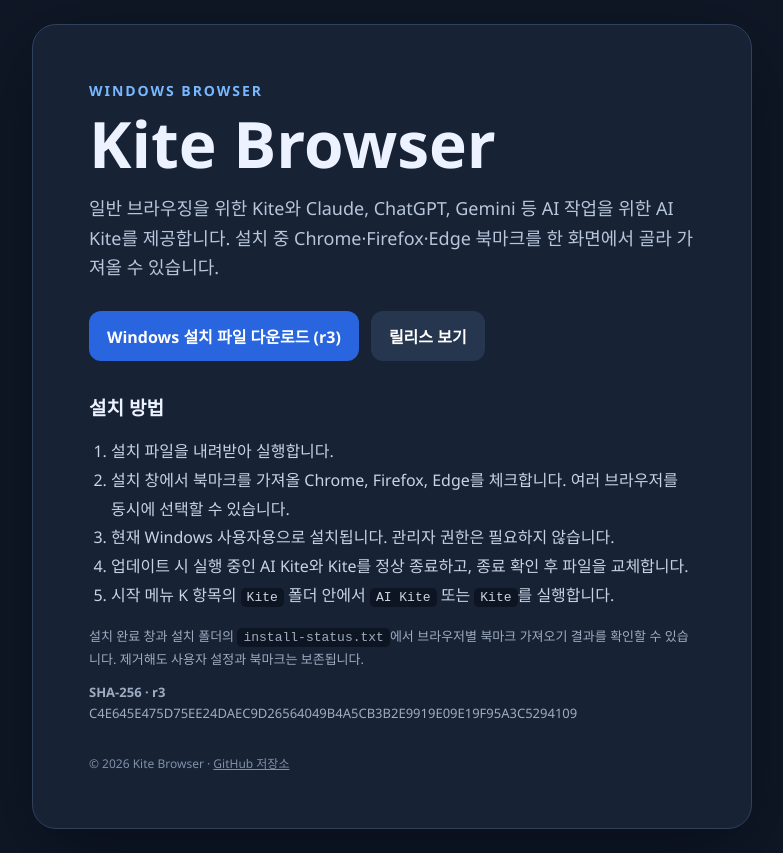
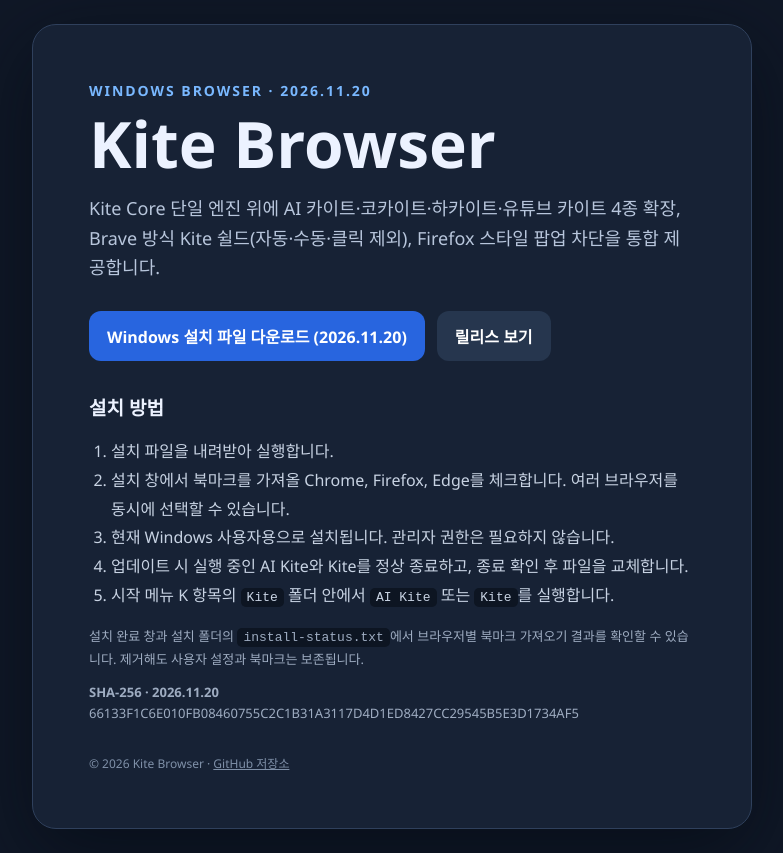
Before and after one commit to ReachToWisdom/Kite-Browser, a plain HTML site: page index.html in a window 1280 px wide. Shown: the whole page, without its empty margins (248-1031 px from the left). Drawn offline with Linux system fonts and the light colour scheme.

Commit message:
Release Kite Browser 2026.11.20 (Core + 4 Extensions SSOT, Shields, UI & QA fixes)

```diff
--- a/index.html
+++ b/index.html
@@ -25,11 +25,11 @@
 </head>
 <body>
   <main>
-    <div class="mark">Windows browser</div>
+    <div class="mark">Windows browser · 2026.11.20</div>
     <h1>Kite Browser</h1>
-    <p class="lead">일반 브라우징을 위한 Kite와 Claude, ChatGPT, Gemini 등 AI 작업을 위한 AI Kite를 제공합니다. 설치 중 Chrome·Firefox·Edge 북마크를 한 화면에서 골라 가져올 수 있습니다.</p>
+    <p class="lead">Kite Core 단일 엔진 위에 AI 카이트·코카이트·하카이트·유튜브 카이트 4종 확장, Brave 방식 Kite 쉴드(자동·수동·클릭 제외), Firefox 스타일 팝업 차단을 통합 제공합니다.</p>
     <div class="actions">
-      <a class="button" href="Kite-Browser-Setup-2026.11.07-r3.exe">Windows 설치 파일 다운로드 (r3)</a>
+      <a class="button" href="Kite-Browser-Setup-2026.11.20.exe">Windows 설치 파일 다운로드 (2026.11.20)</a>
       <a class="button secondary" href="https://github.com/ReachToWisdom/Kite-Browser/releases">릴리스 보기</a>
     </div>
     <h2>설치 방법</h2>
@@ -39,10 +39,9 @@
       <li>현재 Windows 사용자용으로 설치됩니다. 관리자 권한은 필요하지 않습니다.</li>
       <li>업데이트 시 실행 중인 AI Kite와 Kite를 정상 종료하고, 종료 확인 후 파일을 교체합니다.</li>
       <li>시작 메뉴 K 항목의 <code>Kite</code> 폴더 안에서 <code>AI Kite</code> 또는 <code>Kite</code>를 실행합니다.</li>
-
     </ol>
     <p class="note">설치 완료 창과 설치 폴더의 <code>install-status.txt</code>에서 브라우저별 북마크 가져오기 결과를 확인할 수 있습니다. 제거해도 사용자 설정과 북마크는 보존됩니다.</p>
-    <p class="hash"><strong>SHA-256 · r3</strong><br>C4E645E475D75EE24DAEC9D26564049B4A5CB3B2E9919E09E19F95A3C5294109</p>
+    <p class="hash"><strong>SHA-256 · 2026.11.20</strong><br>66133F1C6E010FB08460755C2C1B31A3117D4D1ED8427CC29545B5E3D1734AF5</p>
     <footer>© 2026 Kite Browser · <a href="https://github.com/ReachToWisdom/Kite-Browser" style="color:inherit">GitHub 저장소</a></footer>
   </main>
 </body>
```
Also changed, not shown: SHA256SUMS.txt, 3 other files.
